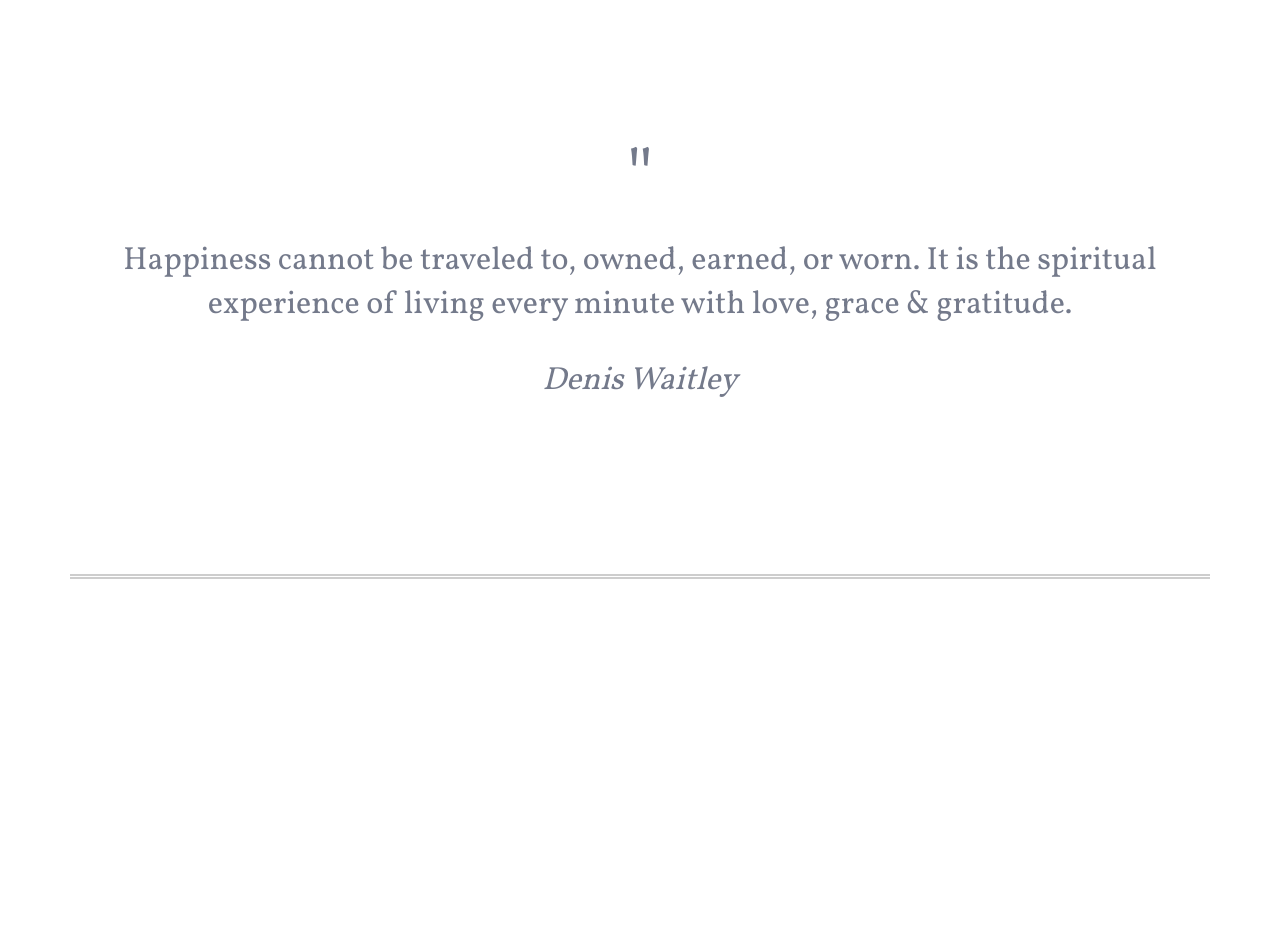
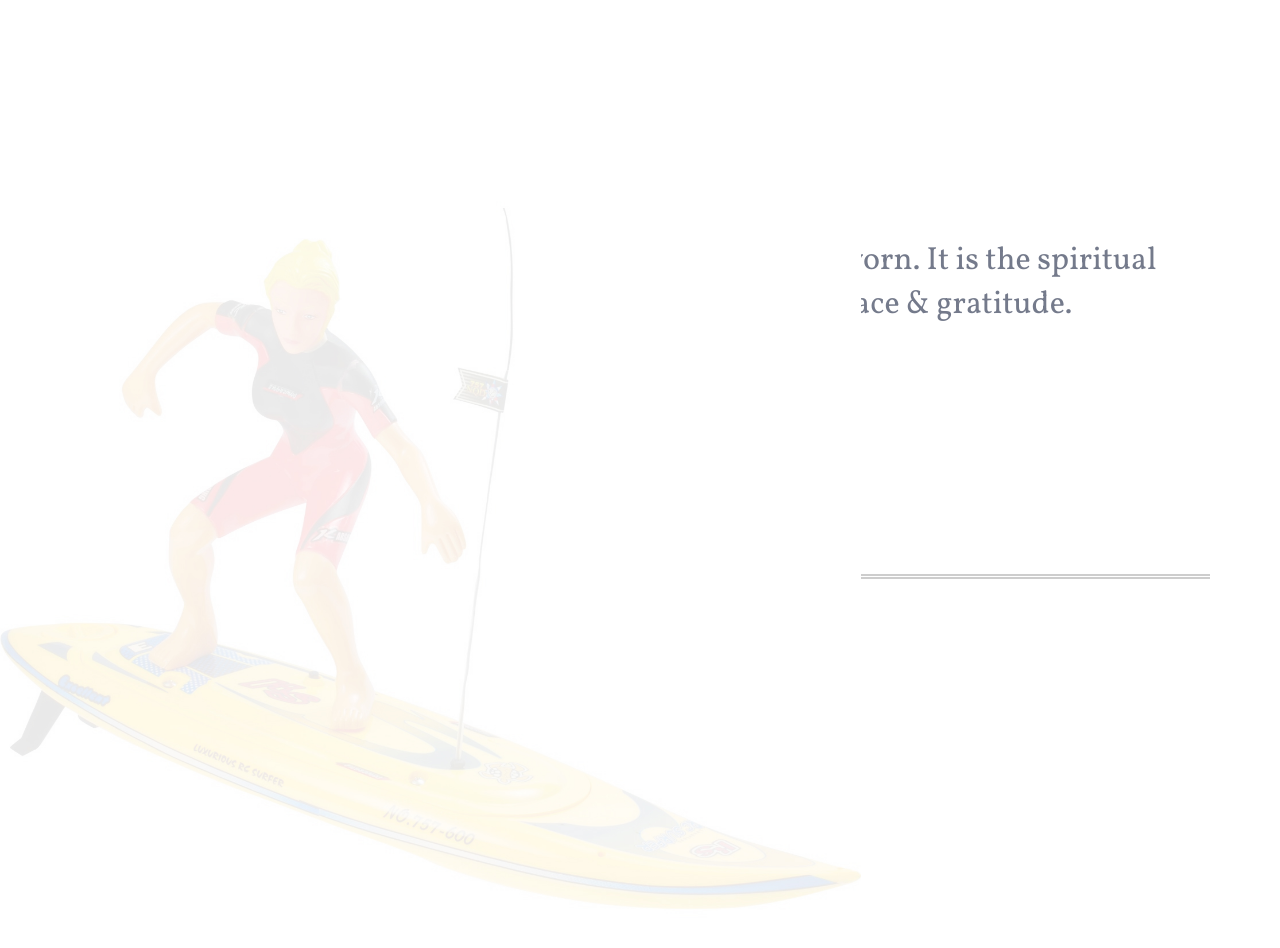
Before and after one commit to igor06brw/Surfing-Mini-Blog, a Gatsby site: page / in a window 1280 px wide. Shown: the part 2420-3368 px from the top of the page. Before the commit the page ends 3255 px from the top, so only its background shows below. Built offline with nearby package versions, Linux system fonts and the light colour scheme; Gatsby itself is replaced by a stand-in of ours.

Commit message:
replace gatsby-image to absolute import - problem with gatsby issue for fetch data

```diff
--- a/src/components/section-four.js
+++ b/src/components/section-four.js
@@ -1,6 +1,15 @@
 import React from "react"
 import styled from "styled-components"
-import { graphql, useStaticQuery } from 'gatsby'
+import BackgroundFour from "../images/bg-4.jpg"
+
+const ContainerImageWrapper = styled.div`
+    left: 0;
+    position: absolute;
+`
+const ContainerImage = styled.img`
+    width: 53.8em;
+`
+
 
 const Section = styled.section`
     max-width:1725px;
@@ -42,18 +51,12 @@ const QuoteAuthor =  styled.p`
 `
 
 const SectionFour = () => {
-    // const data = useStaticQuery(
-    //     graphql`
-    //       query {
-
-    //       }
-    //     `
-    // )
-
-
     return (
         <Section>
             <Container>
+                <ContainerImageWrapper>
+                    <ContainerImage src={BackgroundFour}/>
+                </ContainerImageWrapper>
                 <Quote>
                     <QuoteSign>"</QuoteSign>
                     <QuoteContent>Happiness cannot be traveled to, owned, earned, or worn. It is the spiritual experience of living every minute with love, grace & gratitude.</QuoteContent>
--- a/src/components/section-three.js
+++ b/src/components/section-three.js
@@ -53,7 +53,7 @@ const ArticleImageWrapper = styled.div`
     position: absolute;
 `
 
-const SectionThree= () => {
+const SectionThree = () => {
     const data = useStaticQuery(
         graphql`
           query {
```
